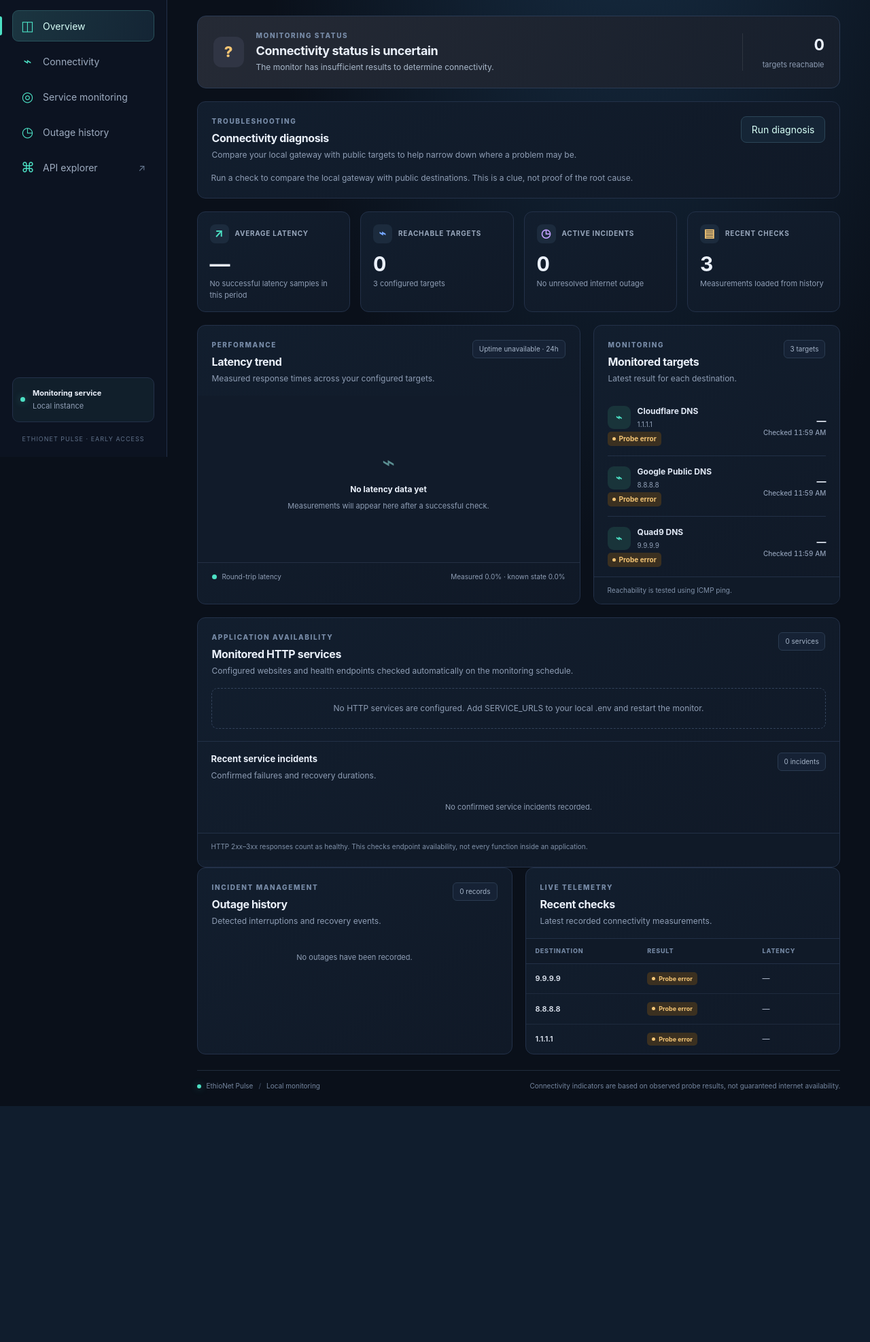
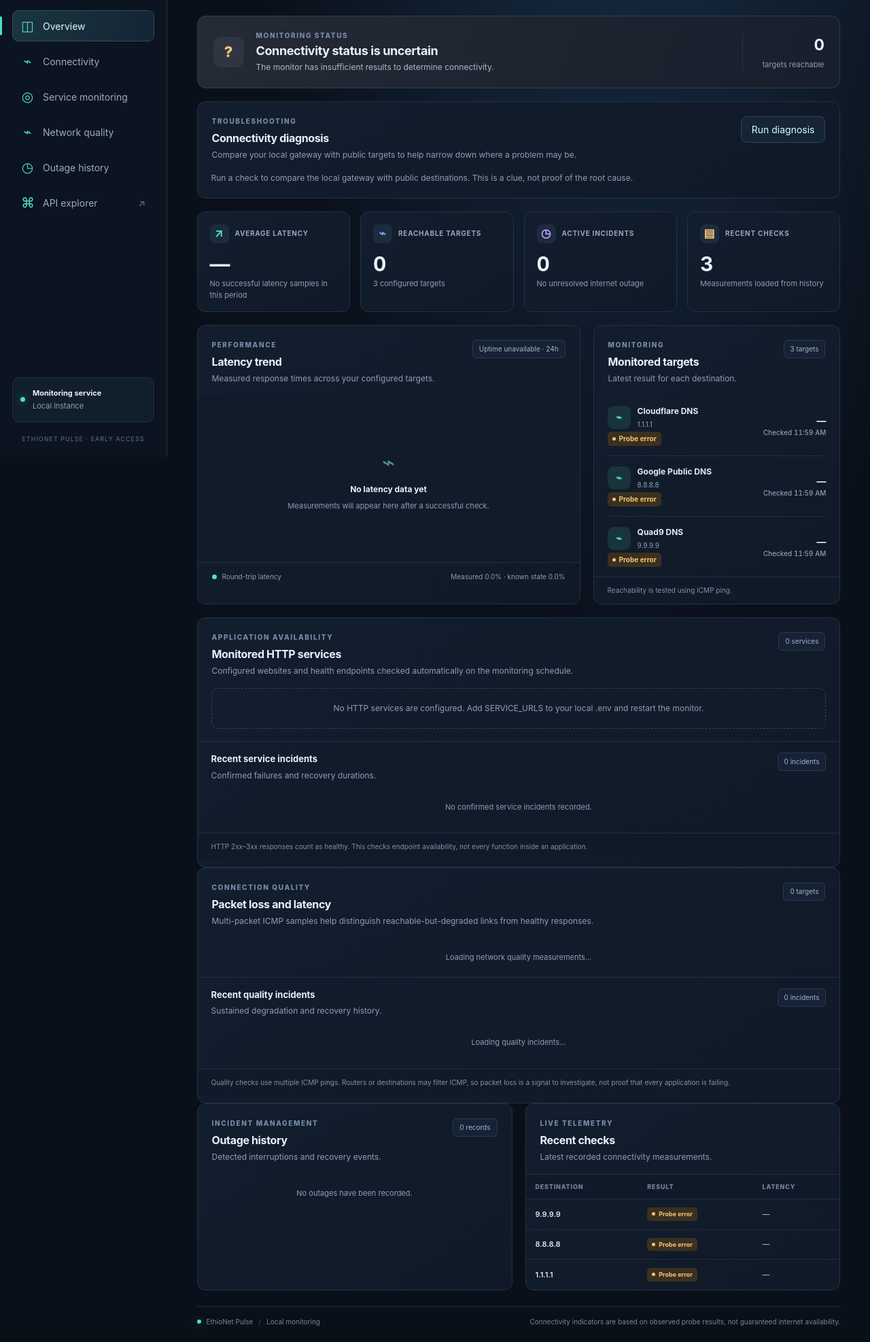
Before and after one commit to Ezra2121-et/ethionet-pulse, a FastAPI app: page / in a window 1280 px wide. Shown: the part 128-2102 px from the top of the page at 68% size. Before the commit the page ends 1755 px from the top, so only its background shows below. Run offline with FastAPI, Linux system fonts and the light colour scheme; data comes from the database, SQL or seed files in the repository; data that the repository does not hold is empty.

Commit message:
Add packet loss and latency quality dashboard

```diff
--- a/app/templates/index.html
+++ b/app/templates/index.html
@@ -36,6 +36,9 @@
       </a>
       <a class="nav-link" href="#services">
         <span class="nav-symbol">◎</span> Service monitoring
+      </a>
+      <a class="nav-link" href="#network-quality">
+        <span class="nav-symbol">⌁</span> Network quality
       </a>
       <a class="nav-link" href="#outages">
         <span class="nav-symbol">◷</span> Outage history
@@ -234,6 +237,35 @@
       </p>
     </section>
 
+    <section class="panel quality-panel" id="network-quality">
+      <div class="panel-heading">
+        <div>
+          <p class="eyebrow">CONNECTION QUALITY</p>
+          <h2>Packet loss and latency</h2>
+          <p class="panel-subtitle">
+            Multi-packet ICMP samples help distinguish reachable-but-degraded links from healthy responses.
+          </p>
+        </div>
+        <span class="count-label" id="quality-target-count">0 targets</span>
+      </div>
+      <div class="quality-list" id="quality-list" aria-live="polite">
+        <div class="loading-row">Loading network quality measurements…</div>
+      </div>
+      <div class="service-incidents-heading">
+        <div>
+          <h3>Recent quality incidents</h3>
+          <p class="panel-subtitle">Sustained degradation and recovery history.</p>
+        </div>
+        <span class="count-label" id="quality-incident-count">0 incidents</span>
+      </div>
+      <div class="service-outage-list" id="quality-incident-list">
+        <div class="loading-row">Loading quality incidents…</div>
+      </div>
+      <p class="panel-footnote">
+        Quality checks use multiple ICMP pings. Routers or destinations may filter ICMP, so packet loss is a signal to investigate, not proof that every application is failing.
+      </p>
+    </section>
+
     <section class="bottom-grid">
       <article class="panel" id="outages">
         <div class="panel-heading">
```
